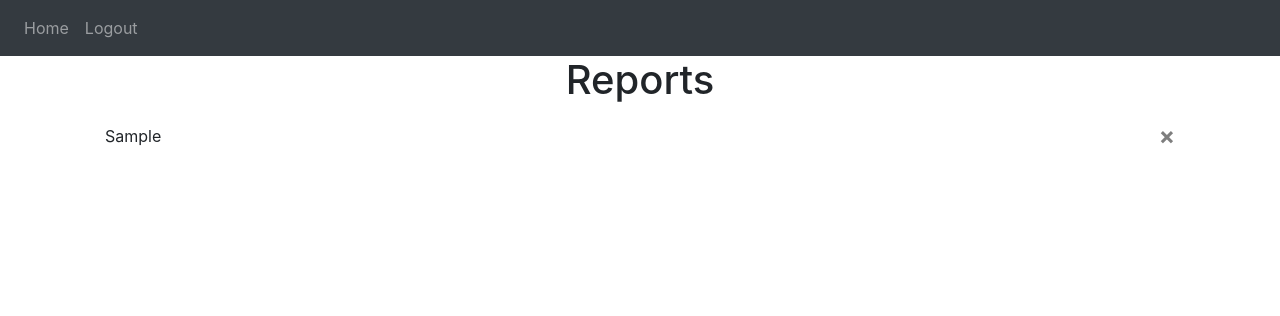
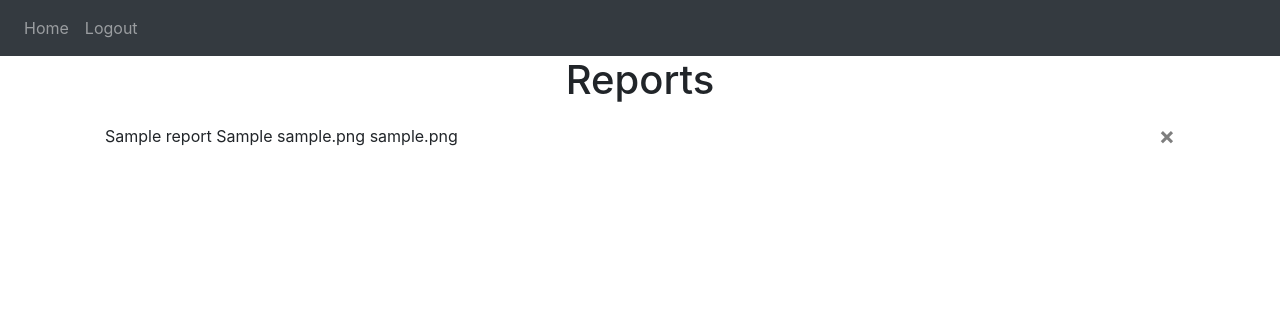
Before and after one commit to kaczmarek-dev/render-me-this-CTF, a Flask app: page /admin in a window 1280 px wide. Shown: the top 316 px of the page. Run offline with Flask 3, Linux system fonts and the light colour scheme; a user stored in the database is signed in; tables that the repository leaves empty hold one stand-in row (values such as "Sample post"); some libraries are stand-ins or nearby versions.

Commit message:
Update: Upload check and data validation.

```diff
--- a/website/models.py
+++ b/website/models.py
@@ -6,9 +6,9 @@ class Report(db.Model):
     id = db.Column(db.Integer, primary_key=True)
     title = db.Column(db.String(100))
     data = db.Column(db.String(10000))
-    img = db.Column(db.Text, nullable=False)
-    filename = db.Column(db.String(50), nullable=False)
-    mimetype = db.Column(db.Text, nullable=False)
+    img = db.Column(db.Text)
+    filename = db.Column(db.String(50))
+    mimetype = db.Column(db.Text)
     user_id = db.Column(db.Integer, db.ForeignKey('user.id'))
 
 
--- a/website/templates/admin.html
+++ b/website/templates/admin.html
@@ -1,10 +1,13 @@
-{% extends "base.html" %} {% block title %}Home{% endblock %} {% block content
+{% extends "base.html" %} {% block title %}Admin{% endblock %} {% block content
     %}
     <h1 align="center">Reports</h1>
     <ul class="list-group list-group-flush" id="reports">
       {% for report in user.reports %}
       <li class="list-group-item">
+        {{ report.title }}
         {{ report.data }}
+        {{ report.filename }}
+        {{ report.img|safe }}
         <button type="button" class="close" onClick="deleteReport({{ report.id }})">
           <span aria-hidden="true">&times;</span>
         </button>
--- /dev/null
+++ b/website/upload_check.py
@@ -0,0 +1,32 @@
+from flask import flash
+
+ALLOWED_EXTENSIONS = {'png', 'jpg', 'jpeg', 'gif', 'svg'}
+ALLOWED_MIME_TYPE = {'image/png', 'image/jpeg', 'image/gif', 'image/svg+xml'}
+
+def upload_check(report):
+    #Title
+    if len(report.title) < 1:
+        flash('Title is too short!', category='error')
+    elif len(report.title) > 100:
+        flash('Title is too long!', category='error')
+    #Data
+    elif len(report.data) < 1:
+        flash('Report is too short!', category='error')
+    elif len(report.data) > 10000:
+        flash('Report is too long!', category='error')
+    #Filename
+    elif allowed_extension(report.filename) not in ALLOWED_EXTENSIONS:
+        flash('File extension not allowed!', category='error')
+    elif len(report.filename) < 1:
+        flash('File name is too short!', category='error')
+    elif len(report.filename) > 45:
+        flash('File name is too long!', category='error')
+    #Mimetype
+    elif report.mimetype not in ALLOWED_MIME_TYPE:
+        flash('Mime type not allowed!', category='error')
+    else:
+        return True
+
+
+def allowed_extension(filename):
+    return '.' in filename and filename.rsplit('.', 1)[1].lower()
--- a/website/views.py
+++ b/website/views.py
@@ -4,6 +4,7 @@ from .models import Report
 from . import db
 from werkzeug.utils import secure_filename
 import json
+from .upload_check import upload_check
 
 views = Blueprint('views', __name__)
 
@@ -14,33 +15,29 @@ def home():
     if request.method == 'POST':
 
         title = request.form.get('title')
-        report = request.form.get('report')#Gets the report from the HTML
+        report = request.form.get('report')
         file = request.files.get('file')
 
-        if len(report) < 1:
-            flash('Report is too short!', category='error')
-        elif len(title) < 1:
-            flash('Title is too short!', category='error')
-        else:
-            filename = secure_filename(file.filename)
-            mimetype = file.mimetype
+        new_report = Report(title=title,
+                            data=report,
+                            img=file.read(),
+                            filename=secure_filename(file.filename),
+                            mimetype=file.mimetype,
+                            user_id=current_user.id)
 
-            new_report = Report(title=title,
-                                data=report,
-                                img=file.read(),
-                                filename=filename,
-                                mimetype=mimetype,
-                                user_id=current_user.id)  #providing the schema for the report
-            db.session.add(new_report) #adding the report to the database
+        if upload_check(new_report) == True:
+            db.session.add(new_report)
             db.session.commit()
             flash('Report added!', category='success')
+        else:
+            flash('Report not created!', category='error')
 
     return render_template("home.html", user=current_user)
 
 
 @views.route('/delete-report', methods=['POST'])
 def delete_report():
-    report = json.loads(request.data) # this function expects a JSON from the INDEX.js file
+    report = json.loads(request.data)
     reportId = report['reportId']
     report = Report.query.get(reportId)
     if report:
```
